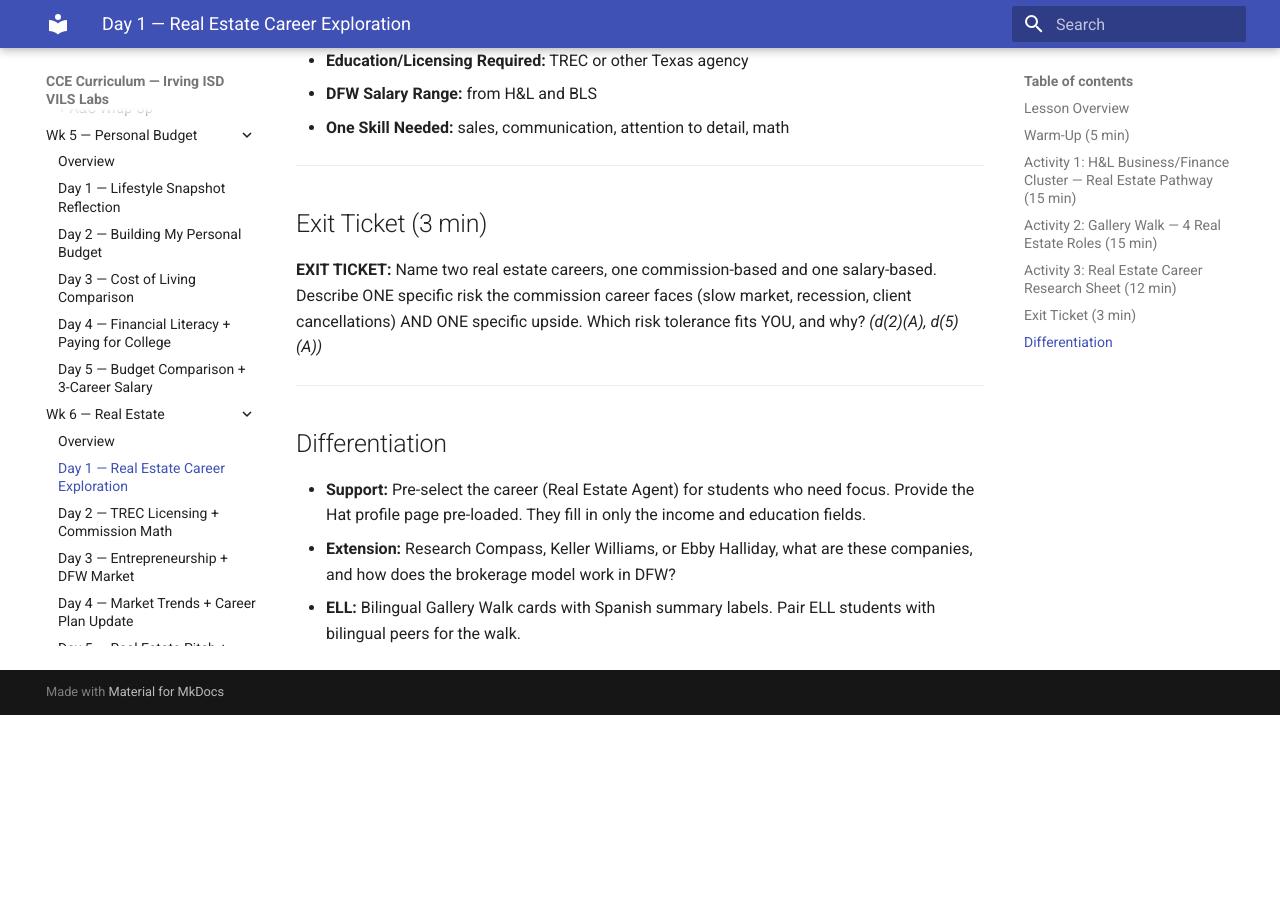
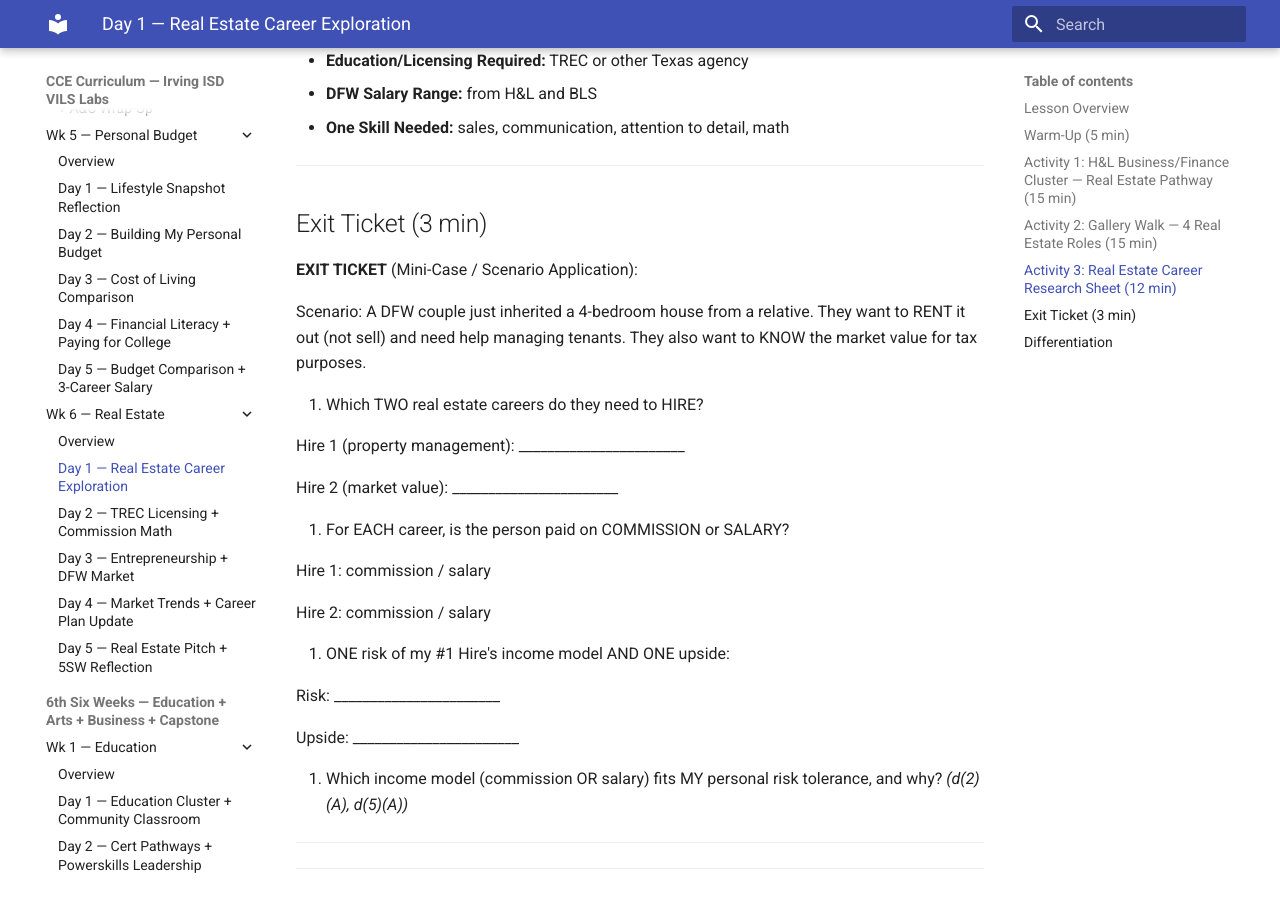
Before and after one commit to elbrielle/cce-curriculum, an MkDocs documentation site: the page built from docs/5sw/wk6-real-estate/day1.md, in a window 1280 px wide and 900 px high, scrolled down 2759 px. Built offline with MkDocs 1.6.1 and Material for MkDocs 9.7.7, drawn with Linux system fonts in a browser that asks for light colours; the version menu is left out; before the commit the page ends 3474 px from its top, so only the background shows below that.

Commit message:
AUDIT: 5SW Wk6 Day 1 + Day 2 exit-ticket rewrite

```diff
--- a/docs/5sw/wk6-real-estate/day1.md
+++ b/docs/5sw/wk6-real-estate/day1.md
@@ -84,7 +84,31 @@ Students pick **one** real estate career (from the 4 Gallery Walk roles or anoth
 
 ## Exit Ticket (3 min)
 
-**EXIT TICKET:** Name two real estate careers, one commission-based and one salary-based. Describe ONE specific risk the commission career faces (slow market, recession, client cancellations) AND ONE specific upside. Which risk tolerance fits YOU, and why? *(d(2)(A), d(5)(A))*
+**EXIT TICKET** (Mini-Case / Scenario Application):
+
+Scenario: A DFW couple just inherited a 4-bedroom house from a relative. They want to RENT it out (not sell) and need help managing tenants. They also want to KNOW the market value for tax purposes.
+
+1. Which TWO real estate careers do they need to HIRE?
+
+   Hire 1 (property management): _______________________
+
+   Hire 2 (market value): _______________________
+
+2. For EACH career, is the person paid on COMMISSION or SALARY?
+
+   Hire 1: commission / salary
+
+   Hire 2: commission / salary
+
+3. ONE risk of my #1 Hire's income model AND ONE upside:
+
+   Risk: _______________________
+
+   Upside: _______________________
+
+4. Which income model (commission OR salary) fits MY personal risk tolerance, and why? *(d(2)(A), d(5)(A))*
+
+   ___________________________________________________________________
 
 ---
 
```
Also changed, not shown: docs/5sw/wk6-real-estate/day2.md (+20 -2 lines).
